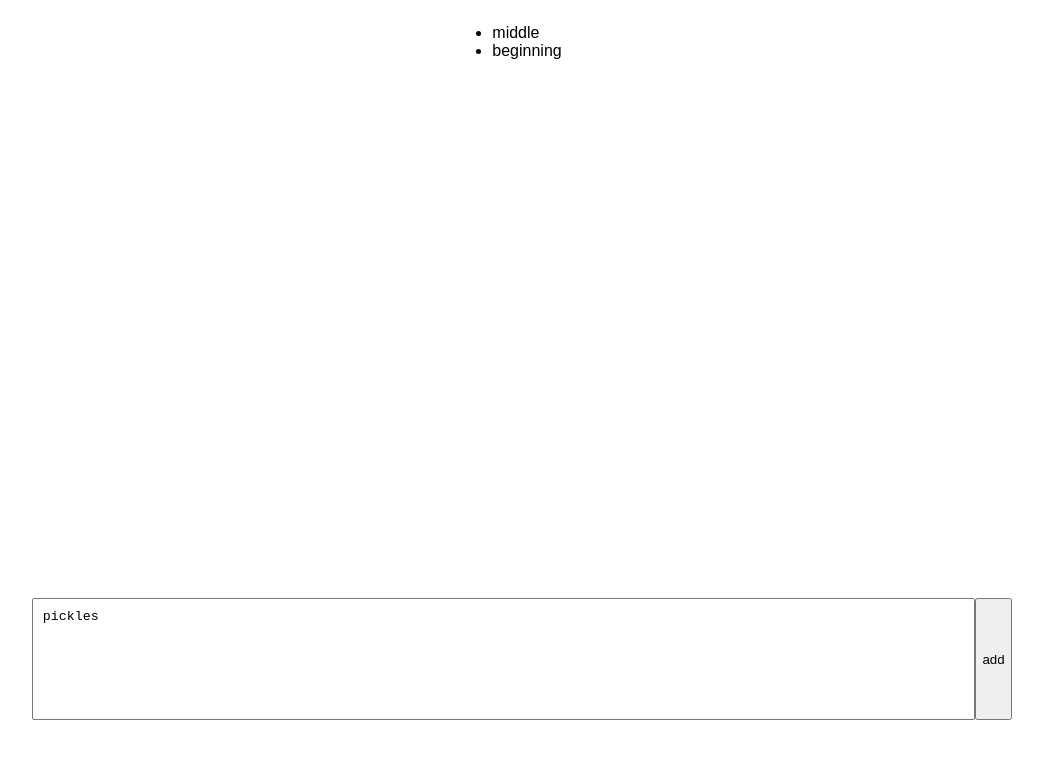
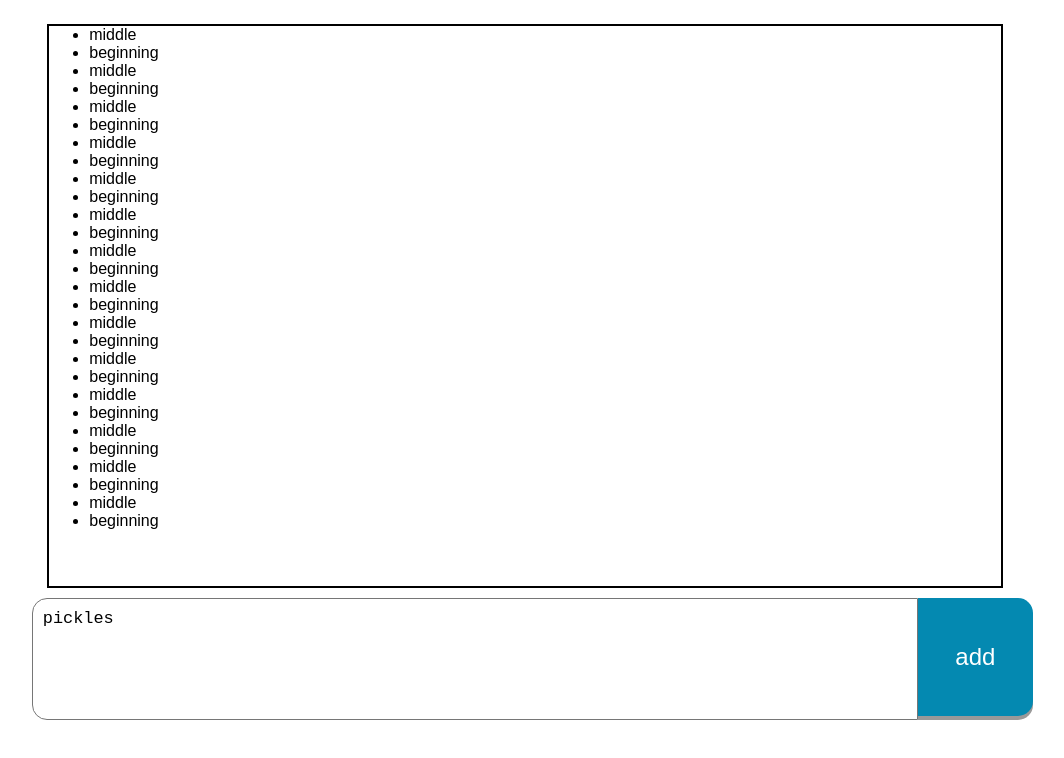
Before and after one commit to ShinyVerse/Storii, a React app: page / in a window 1280 px wide. Shown: the top 758 px of the page, without its empty margins (109-1173 px from the left). Built offline with nearby package versions, Linux system fonts and the light colour scheme; the HTML template or start-up script is replaced by a standard one.

Commit message:
add story scroll

```diff
--- a/src/App.js
+++ b/src/App.js
@@ -5,7 +5,8 @@ import './App.scss'
 
 export default function App() {
   let [story, updateStory] = useState([
-    'middle', 'beginning'
+    'middle', 'beginning','middle', 'beginning','middle', 'beginning','middle', 'beginning','middle', 'beginning','middle', 'beginning','middle', 'beginning',
+    'middle', 'beginning','middle', 'beginning','middle', 'beginning','middle', 'beginning','middle', 'beginning','middle', 'beginning','middle', 'beginning',
   ])
 
   const addEntryToStory = (entry) => {
@@ -13,7 +14,7 @@ export default function App() {
   }
 
   return (
-    <div>
+    <div id='app'>
       <StoryContainer story={story}/>
       <EntryForm onSubmit={(entry) => {addEntryToStory(entry)} }/>
     </div>
--- a/src/App.scss
+++ b/src/App.scss
@@ -1,8 +1,9 @@
-body {
+#app {
   height: 95vh;
   width: 95vw;
   display: flex;
   flex-direction: column;
   align-items: center;
   font-family: 'PT Sans', sans-serif;
+  align-self: center;
 }
--- a/src/components/StoryPage/EntryForm.scss
+++ b/src/components/StoryPage/EntryForm.scss
@@ -7,13 +7,30 @@
 }
 
 #entry-form {
-  width: 80%;
+  width: 75%;
   height: 100px;
   padding: 10px;
+  border-radius: 15px 0px 0px 15px;
   resize: none;
+  font-size: 1.3em;
 }
 
 #entry-form-button {
   padding: 5px;
-  height: 122px;
+  height: 118px;
+  width: 10%;
+  text-decoration: none;
+  outline: none;
+  color: #fff;
+  background-color: #0489B1;
+  border: none;
+  border-radius: 0px 15px 15px 0px;
+  box-shadow: 0 4px #999;
+  font-size: 1.5em;
 }
+
+#entry-form-button:active {
+  background-color: #086A87;
+  box-shadow: 0 0px #666;
+  transform: translateY(4px);
+}
--- a/src/components/StoryPage/StoryContainer.js
+++ b/src/components/StoryPage/StoryContainer.js
@@ -1,10 +1,11 @@
 import React from 'react';
 import StoryEntry from './StoryEntry';
+import './StoryContainer.scss'
 
 export default function StoryContainer({story}) {
 
   return (
-    <ul id='story'>
+    <ul id='story' className='scrollbar'>
       {story.map((entry, index) => {
         return <StoryEntry key={index} index={index} entry={entry} />
       })}
--- /dev/null
+++ b/src/components/StoryPage/StoryContainer.scss
@@ -0,0 +1,30 @@
+#story {
+  height: 70vh;
+  width: calc(75%);
+  margin-left: 3%;
+  border: solid black 2px;
+  overflow: hidden;
+  overflow-y: scroll;
+  display: flex;
+  flex-direction: column;
+  align-self: center;
+}
+
+#story::-webkit-scrollbar-track
+{
+	-webkit-box-shadow: inset 0 0 6px rgba(0,0,0,0.3);
+	border-radius: 10px;
+	background-color: #F5F5F5;
+}
+
+#story::-webkit-scrollbar
+{
+	width: 12px;
+	background-color: #F5F5F5;
+}
+
+#story::-webkit-scrollbar-thumb {
+  border-radius: 10px;
+   -webkit-box-shadow: inset 0 0 6px rgba(0,0,0,0.5);
+   background-color: #0489B1;
+}
```
Also changed, not shown: 1 other file (tests, documents, lock files or other folders).
